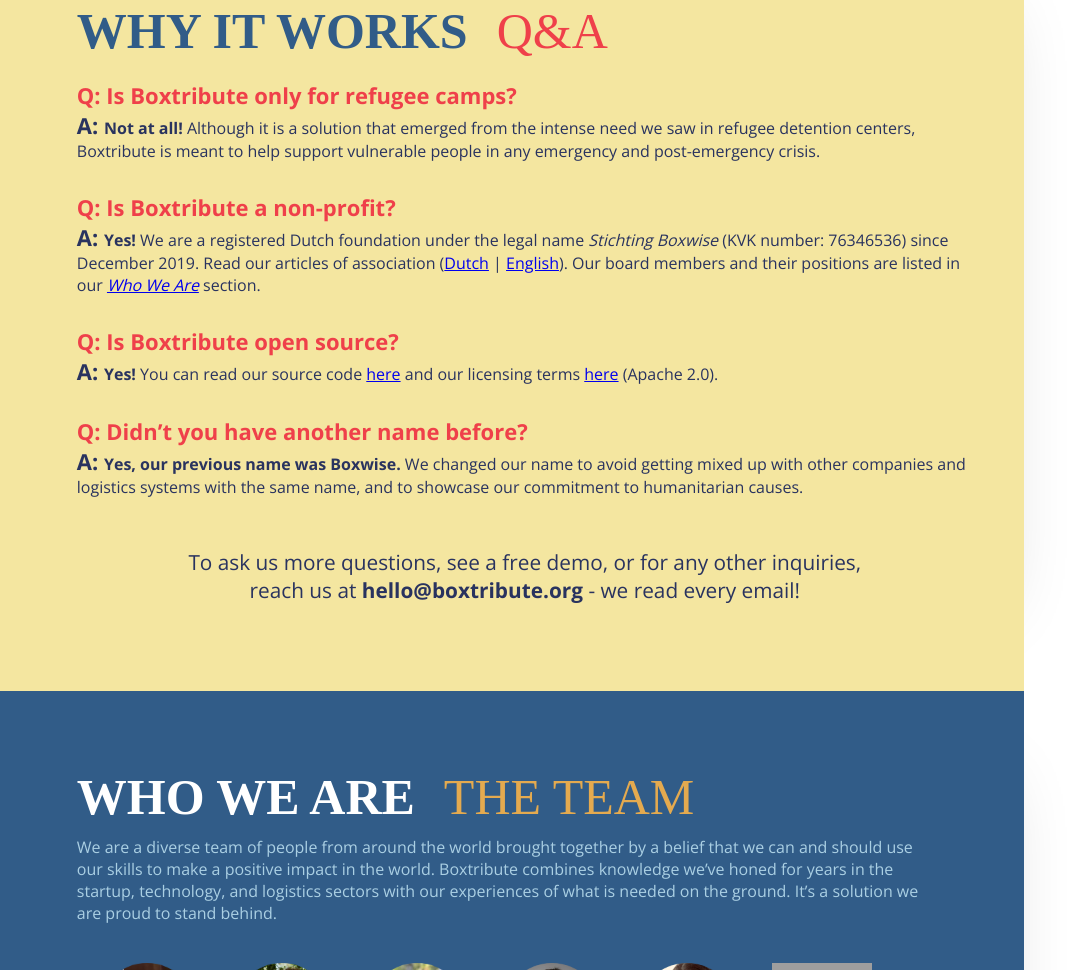
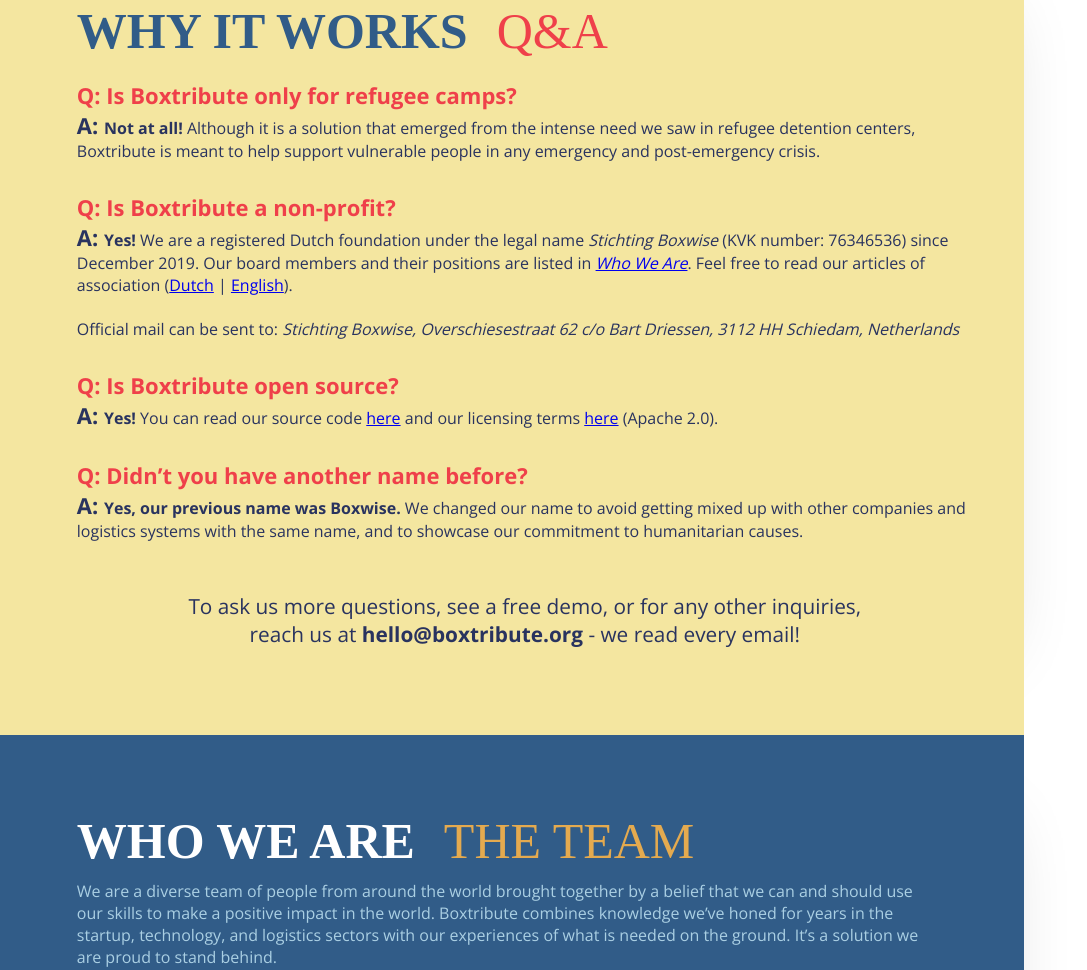
Before and after one commit to boxwise/boxtribute-landing, a plain HTML site: page index.html in a window 1280 px wide. Shown: the part 3775-4745 px from the top of the page, without its empty margins (0-1087 px from the left). Drawn offline with nearby package versions, Linux system fonts and the light colour scheme; grey boxes are pictures that could not be loaded; a web font is replaced by a local one.

Commit message:
ANBI: Adding official mailing address

```diff
--- a/index.html
+++ b/index.html
@@ -207,7 +207,9 @@
         </div>
         <div id="subheader">
             <div id="title"><strong>Q: Is Boxtribute a non-profit? </strong></div>
-            <span style="font-size: 22px;" ><strong> A: </strong></span> <strong>Yes!</strong> We are a registered Dutch foundation under the legal name <i>Stichting Boxwise</i> (KVK number: 76346536) since December 2019. Read our articles of association (<a href="https://drive.google.com/file/d/1uWVUbARQdo5WdidSwK_lMGTKJG9pXanD/view" target="_blank">Dutch</a> | <a href="https://docs.google.com/file/d/1y9N6O-uh3W8poJ3IWOwKDD-u0nL0m8OwuUTQyqcMoAA/view" target="_blank">English</a>). Our board members and their positions are listed in our <i><a href="#who">Who We Are</a></i> section.
+            <span style="font-size: 22px;" ><strong> A: </strong></span> <strong>Yes!</strong> We are a registered Dutch foundation under the legal name <i>Stichting Boxwise</i> (KVK number: 76346536) since December 2019. Our board members and their positions are listed in <i><a href="#who">Who We Are</a></i>. Feel free to read our articles of association (<a href="https://drive.google.com/file/d/1uWVUbARQdo5WdidSwK_lMGTKJG9pXanD/view" target="_blank">Dutch</a> | <a href="https://docs.google.com/file/d/1y9N6O-uh3W8poJ3IWOwKDD-u0nL0m8OwuUTQyqcMoAA/view" target="_blank">English</a>). <br/> <br/>
+          Official mail can be sent to: <i> Stichting Boxwise, Overschiesestraat 62 c/o Bart Driessen, 3112 HH Schiedam, Netherlands </i>
+
         </div>
         <div id="subheader">
             <div id="title"><strong>Q: Is Boxtribute open source? </strong></div>
```
